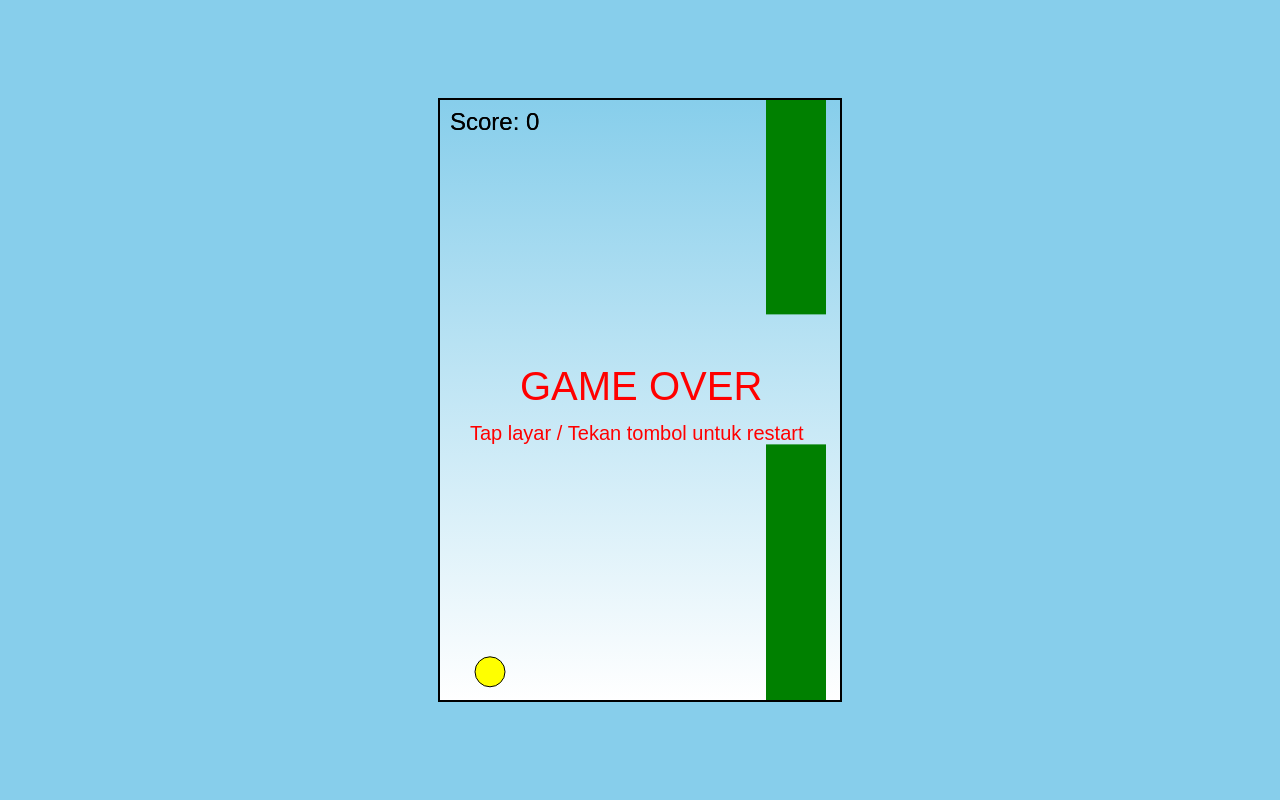
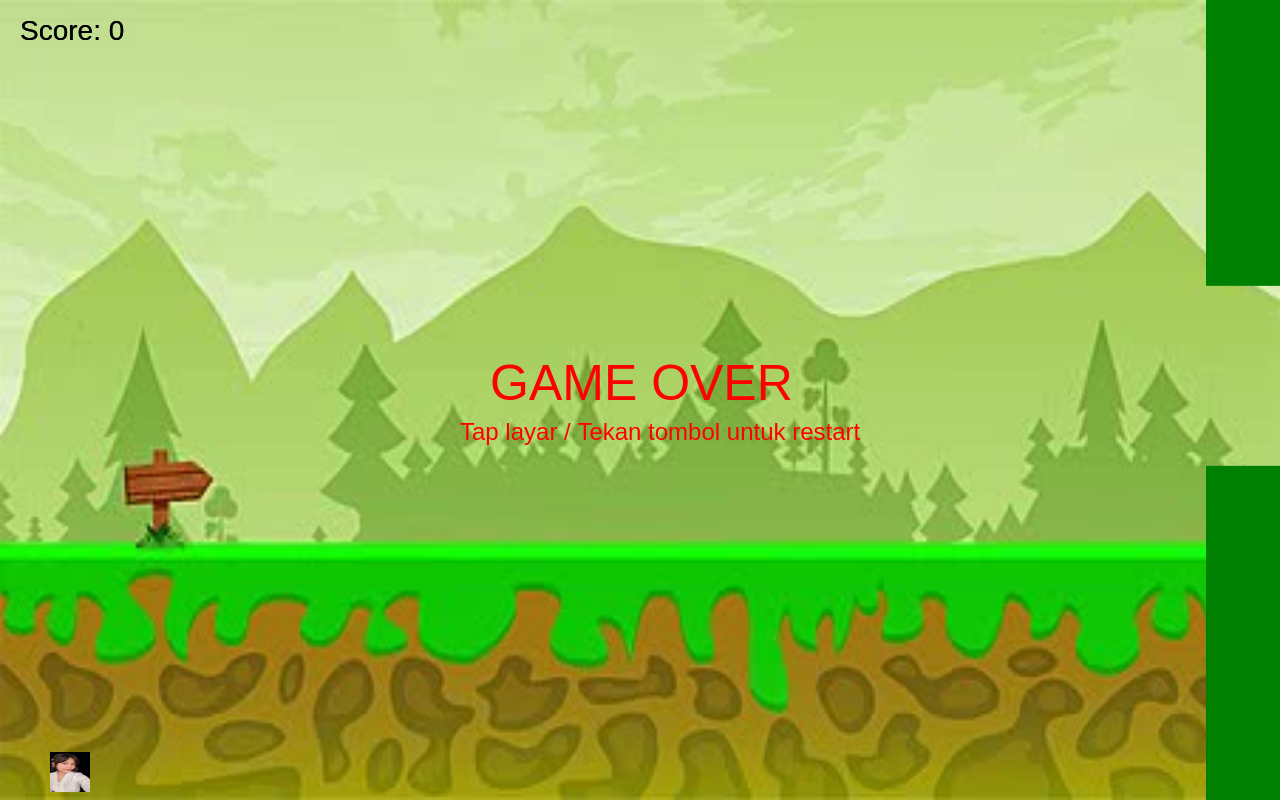
Before and after one commit to Sigitfebrian-notnot/flappy-game, a plain HTML site: page index.html in a window 1280 px wide. Shown: the top 800 px of the page. Drawn offline with Linux system fonts and the light colour scheme.

Commit message:
Update index.html

```diff
--- a/index.html
+++ b/index.html
@@ -7,34 +7,149 @@
     body {
       margin: 0;
       overflow: hidden;
-      background: skyblue;
-      display: flex;
-      justify-content: center;
-      align-items: center;
-      height: 100vh;
     }
 
     canvas {
-      background: linear-gradient(to bottom, #87CEEB, #ffffff);
       display: block;
-      border: 2px solid #000;
       touch-action: none; /* cegah geser halaman saat tap */
     }
   </style>
 </head>
 <body>
-  <canvas id="gameCanvas" width="400" height="600"></canvas>
+  <canvas id="gameCanvas"></canvas>
 
   <script>
     const canvas = document.getElementById("gameCanvas");
     const ctx = canvas.getContext("2d");
 
+    // Set canvas fullscreen
+    canvas.width = window.innerWidth;
+    canvas.height = window.innerHeight;
+
+    // Load background & bird image
+    const bgImg = new Image();
+    bgImg.src = "background.png"; // ganti dengan gambar backgroundmu
+
+    const birdImg = new Image();
+    birdImg.src = "bird.png"; // ganti dengan gambar burungmu
+
     // Bird
     let birdX = 50;
-    let birdY = 150;
-    let birdRadius = 15;
-    let gravity = 0.6;
+    let birdY = canvas.height / 2;
+    let birdSize = 40; // ukuran burung
+    let gravity = 0.5;
     let lift = -10;
+    let velocity = 0;
+
+    // Pipes
+    let pipes = [];
+    let pipeWidth = 80;
+    let pipeGap = 180;
+    let frame = 0;
+    let pipeSpeed = 2; // lebih lambat
+
+    // Score
+    let score = 0;
+    let gameOver = false;
+
+    function flap() {
+      if (!gameOver) velocity = lift;
+      else location.reload();
+    }
+
+    // Kontrol: Keyboard + Tap layar
+    document.addEventListener("keydown", flap);
+    canvas.addEventListener("touchstart", flap);
+
+    function drawBird() {
+      ctx.drawImage(birdImg, birdX, birdY, birdSize, birdSize);
+    }
+
+    function drawPipes() {
+      ctx.fillStyle = "green";
+      pipes.forEach(pipe => {
+        ctx.fillRect(pipe.x, 0, pipeWidth, pipe.top);
+        ctx.fillRect(pipe.x, canvas.height - pipe.bottom, pipeWidth, pipe.bottom);
+      });
+    }
+
+    function updatePipes() {
+      if (frame % 120 === 0) { // jarak antar pipa lebih lebar
+        let top = Math.random() * (canvas.height / 2);
+        let bottom = canvas.height - top - pipeGap;
+        pipes.push({ x: canvas.width, top: top, bottom: bottom });
+      }
+
+      pipes.forEach(pipe => {
+        pipe.x -= pipeSpeed;
+
+        // Score
+        if (pipe.x + pipeWidth === birdX) {
+          score++;
+        }
+
+        // Collision
+        if (
+          birdX + birdSize > pipe.x &&
+          birdX < pipe.x + pipeWidth &&
+          (birdY < pipe.top || birdY + birdSize > canvas.height - pipe.bottom)
+        ) {
+          gameOver = true;
+        }
+      });
+
+      if (pipes.length && pipes[0].x < -pipeWidth) {
+        pipes.shift();
+      }
+    }
+
+    function drawScore() {
+      ctx.fillStyle = "black";
+      ctx.font = "28px Arial";
+      ctx.fillText("Score: " + score, 20, 40);
+      if (gameOver) {
+        ctx.fillStyle = "red";
+        ctx.font = "50px Arial";
+        ctx.fillText("GAME OVER", canvas.width / 2 - 150, canvas.height / 2);
+        ctx.font = "24px Arial";
+        ctx.fillText("Tap layar / Tekan tombol untuk restart", canvas.width / 2 - 180, canvas.height / 2 + 40);
+      }
+    }
+
+    function update() {
+      ctx.clearRect(0, 0, canvas.width, canvas.height);
+
+      // Draw background
+      ctx.drawImage(bgImg, 0, 0, canvas.width, canvas.height);
+
+      drawBird();
+      drawPipes();
+      drawScore();
+
+      velocity += gravity;
+      birdY += velocity;
+
+      updatePipes();
+
+      if (birdY + birdSize > canvas.height || birdY < 0) {
+        gameOver = true;
+      }
+
+      frame++;
+      if (!gameOver) requestAnimationFrame(update);
+      else drawScore();
+    }
+
+    update();
+
+    // Resize otomatis kalau layar diputar
+    window.addEventListener("resize", () => {
+      canvas.width = window.innerWidth;
+      canvas.height = window.innerHeight;
+    });
+  </script>
+</body>
+</html>    let lift = -10;
     let velocity = 0;
 
     // Pipes
```
